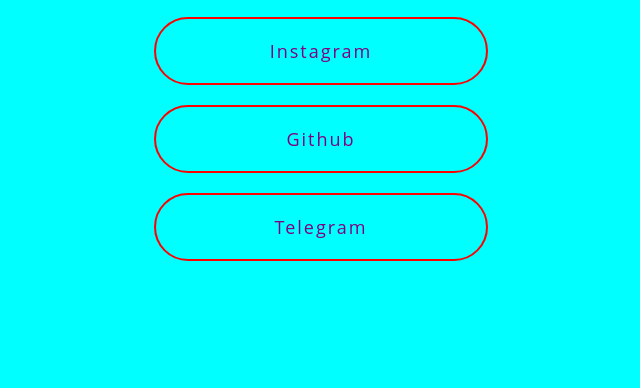
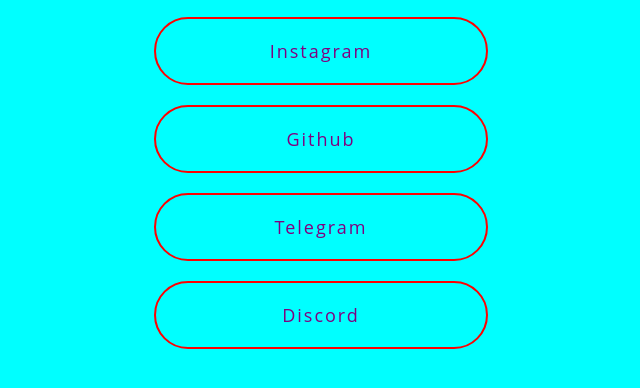
Before and after one commit to munishkhatri720/main, a plain HTML site: page index.html in a window 1280 px wide. Shown: the part 324-712 px from the top of the page, without its empty margins (319-959 px from the left). Drawn offline with Linux system fonts and the light colour scheme.

Commit message:
Update index.html

```diff
--- a/index.html
+++ b/index.html
@@ -33,6 +33,9 @@
         Telegram
     </a>
 
+<a href="https://discord.gg/RhDe5cYCrt" class="links">
+        Discord
+    </a>
 </body>
 
 </html>
```
